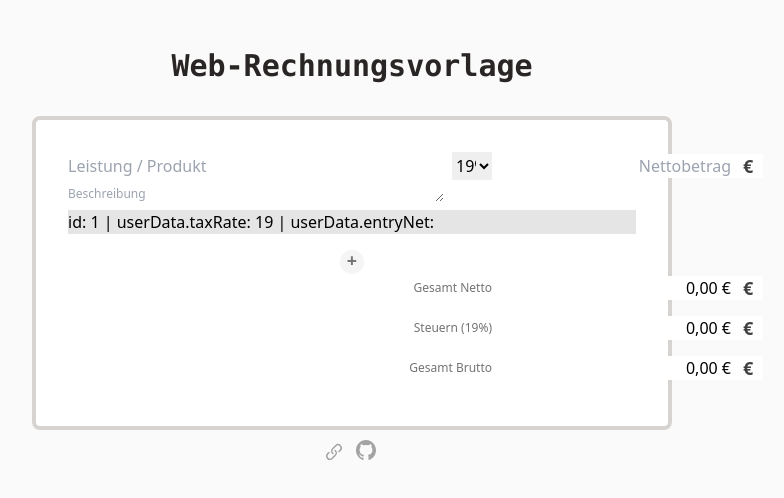
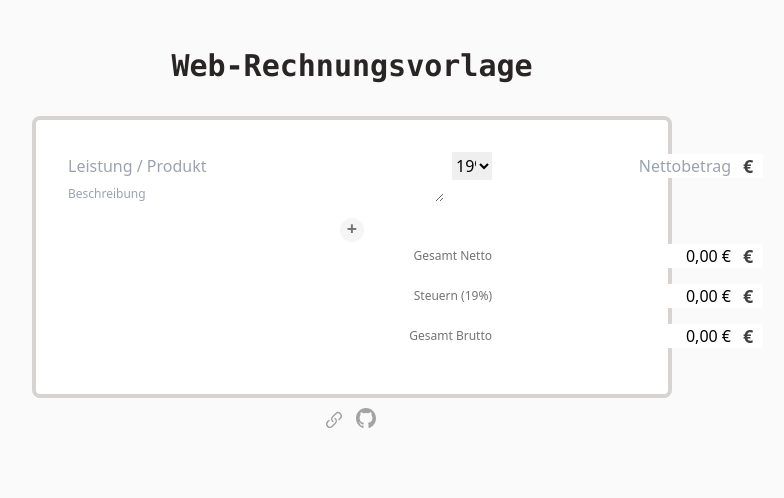
Before and after one commit to atomtigerzoo/MvueSt-Rechnung, a Vue app: page / in a window 1280 px wide. Shown: the top 498 px of the page, without its empty margins (288-1072 px from the left). Built offline with nearby package versions, Linux system fonts and the light colour scheme.

Commit message:
other: removes debug code, updates todos

```diff
--- a/src/App.vue
+++ b/src/App.vue
@@ -142,14 +142,6 @@ function removeEntryRow(id) {
         ></EntryRow>
     </div>
 
-    <div class="my-2 bg-neutral-200" v-for="(userData, index) in entryRows">
-      <div>
-        id: {{ userData.id }} |
-        userData.taxRate: {{ userData.taxRate }} |
-        userData.entryNet: {{ userData.entryNet }}
-      </div>
-    </div>
-
     <div class="mt-4 text-center">
       <button
         v-if="entryRows.length < 10"
```
Also changed, not shown: 1 other file (tests, documents, lock files or other folders).
